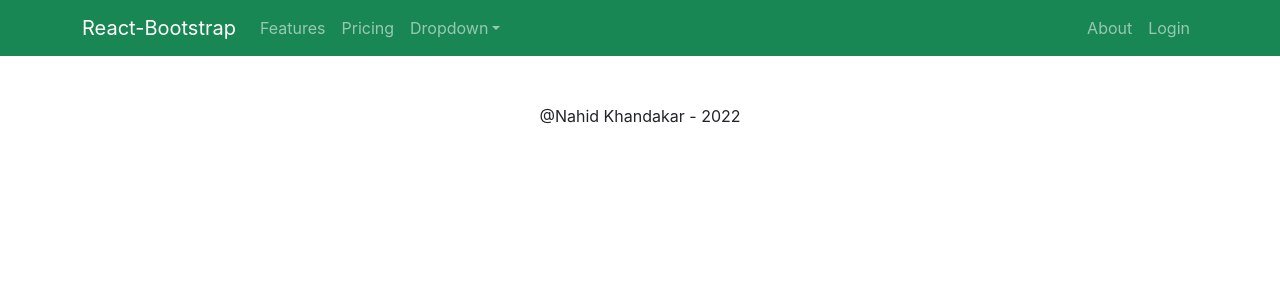
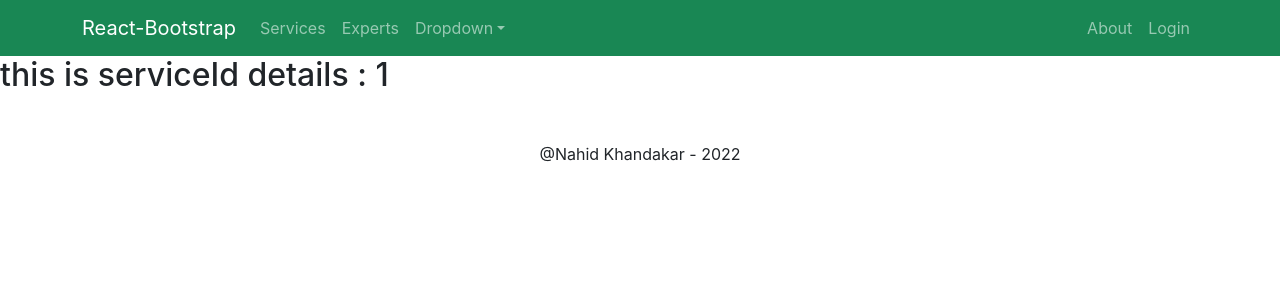
Before and after one commit to Nahid-khandakar/Motor-Services, a React (Create React App) app: page /service/1 in a window 1280 px wide. Shown: the top 300 px of the page. Built offline with nearby package versions, Linux system fonts and the light colour scheme.

Commit message:
set dynamic route

```diff
--- a/src/App.js
+++ b/src/App.js
@@ -5,6 +5,8 @@ import Header from './pages/Shared/Header/Header'
 import Home from './pages/Home/Home/Home'
 import About from './pages/About/About'
 import Footer from './pages/Shared/Footer/Footer'
+import ServiceDetails from './pages/ServiceDetails/ServiceDetails';
+import NotFound from './pages/Shared/NotFound/NotFound';
 
 
 function App() {
@@ -13,7 +15,10 @@ function App() {
       <Header></Header>
       <Routes>
         <Route path='/' element={<Home></Home>}></Route>
+        <Route path='/home' element={<Home></Home>}></Route>
+        <Route path='/service/:serviceId' element={<ServiceDetails></ServiceDetails>}></Route>
         <Route path='/' element={<About></About>}></Route>
+        <Route path='*' element={<NotFound></NotFound>}></Route>
       </Routes>
       <Footer></Footer>
     </div>
--- a/src/pages/Home/Expart/Expart.js
+++ b/src/pages/Home/Expart/Expart.js
@@ -5,7 +5,7 @@ const Expart = ({ expart }) => {
     const { name, img } = expart
     return (
 
-        <div className='g-5 col-sm-12 col-lg-4'>
+        <div className='g-5 col-sm-12 col-lg-4' id='experts'>
             <div className="card " style={{ width: '18rem' }}>
                 <img src={img} className="card-img-top" alt="..." />
                 <div className="card-body">
--- a/src/pages/Home/Service/Service.js
+++ b/src/pages/Home/Service/Service.js
@@ -1,16 +1,24 @@
 import React from 'react';
+import { useNavigate } from 'react-router-dom';
 import './Service.css'
 
 const Service = ({ service }) => {
 
-    const { name, price, description, img } = service
+    const { id, name, price, description, img } = service
+    const navigate = useNavigate()
+
+    const navigateToServiceDetail = id => {
+        navigate(`/service/${id}`)
+    }
+
+
     return (
         <div className='service border border-danger rounded'>
             <img className='w-100 rounded' src={img} alt="" />
             <h2>{name} </h2>
             <p>price : {price}</p>
             <p><small>{description}</small></p>
-            <button className='btn btn-danger'>Book : {name}</button>
+            <button onClick={() => navigateToServiceDetail(id)} className='btn btn-danger'>Book : {name}</button>
         </div>
     );
 };
--- a/src/pages/Home/Services/Services.js
+++ b/src/pages/Home/Services/Services.js
@@ -13,7 +13,7 @@ const Services = () => {
     }, [])
 
     return (
-        <div className='container'>
+        <div className='container' id='services'>
             <div className="row">
                 <h1 className='services-title my-5 text-danger'>Our services</h1>
                 <div className='services-container'>
--- /dev/null
+++ b/src/pages/ServiceDetails/ServiceDetails.js
@@ -0,0 +1,15 @@
+import React from 'react';
+import { useParams } from 'react-router-dom';
+
+const ServiceDetails = () => {
+
+    const { serviceId } = useParams()
+
+    return (
+        <div>
+            <h2>this is serviceId details : {serviceId}</h2>
+        </div>
+    );
+};
+
+export default ServiceDetails;
--- a/src/pages/Shared/Header/Header.js
+++ b/src/pages/Shared/Header/Header.js
@@ -12,8 +12,8 @@ const Header = () => {
                 <Navbar.Toggle aria-controls="responsive-navbar-nav" />
                 <Navbar.Collapse id="responsive-navbar-nav">
                     <Nav className="me-auto">
-                        <Nav.Link href="#features">Features</Nav.Link>
-                        <Nav.Link href="#pricing">Pricing</Nav.Link>
+                        <Nav.Link href="home#services">Services</Nav.Link>
+                        <Nav.Link href="home#experts">Experts</Nav.Link>
                         <NavDropdown title="Dropdown" id="collasible-nav-dropdown">
                             <NavDropdown.Item href="#action/3.1">Action</NavDropdown.Item>
                             <NavDropdown.Item href="#action/3.2">Another action</NavDropdown.Item>
--- /dev/null
+++ b/src/pages/Shared/NotFound/NotFound.js
@@ -0,0 +1,11 @@
+import React from 'react';
+
+const NotFound = () => {
+    return (
+        <div>
+            <h2 className='text-danger text-center p-5 mt-5'>mechanic is sleeping</h2>
+        </div>
+    );
+};
+
+export default NotFound;
```
